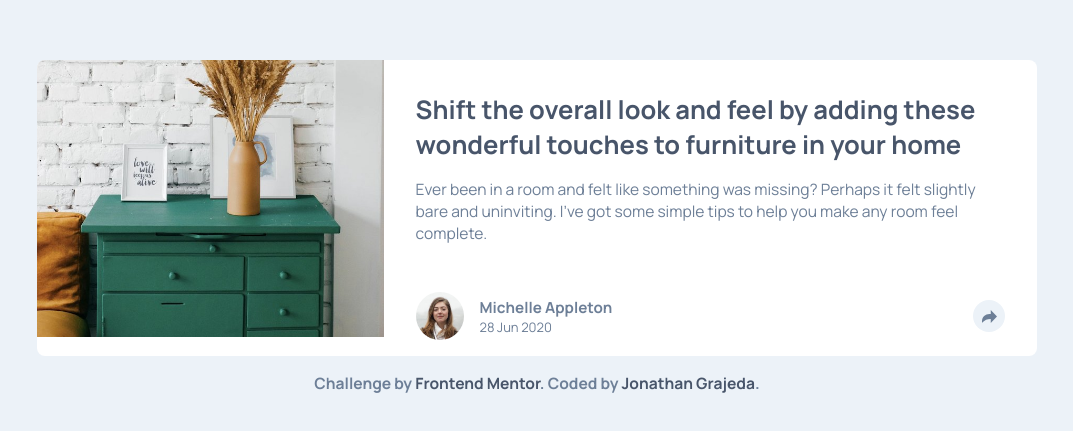
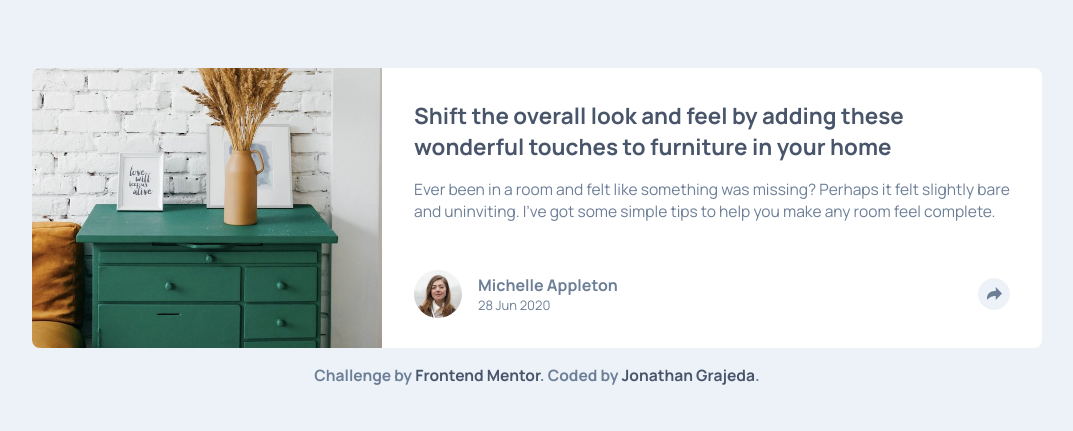
Before and after one commit to JohnMcKrazy/article_preview_frontendmentor_challenge_15, a plain HTML site: page index.html in a window 1280 px wide. Shown: the part 173-604 px from the top of the page, without its empty margins (103-1176 px from the left). Drawn offline with Linux system fonts and the light colour scheme.

Commit message:
aria labels

```diff
--- a/index.html
+++ b/index.html
@@ -34,11 +34,11 @@
                             <div class="user">
                                 <img src="./images/avatar-michelle.jpg" alt="profile card picture" class="avatar" />
                                 <div class="data_name">
-                                    <h3 class="name">Michelle Appleton</h3>
+                                    <h2 class="name">Michelle Appleton</h2>
                                     <span class="date">28 Jun 2020</span>
                                 </div>
                             </div>
-                            <button type="button" class="share_btn">
+                            <button type="button" class="share_btn" aria-label="share button">
                                 <span class="icon_container">
                                     <svg xmlns="http://www.w3.org/2000/svg" width="15" height="13"><path d="M15 6.495L8.766.014V3.88H7.441C3.33 3.88 0 7.039 0 10.936v2.049l.589-.612C2.59 10.294 5.422 9.11 8.39 9.11h.375v3.867L15 6.495z" /></svg>
                                 </span>
@@ -47,7 +47,7 @@
                         <div class="user_links">
                             <div class="btns_container">
                                 <span class="share_text">SHARE</span>
-                                <button type="button">
+                                <button type="button" aria-label="facebook button">
                                     <span class="social_icon icon_container">
                                         <svg xmlns="http://www.w3.org/2000/svg" width="20" height="20">
                                             <path
@@ -56,7 +56,7 @@
                                         </svg>
                                     </span>
                                 </button>
-                                <button type="button">
+                                <button type="button" aria-label="tweeter button">
                                     <span class="social_icon icon_container">
                                         <svg xmlns="http://www.w3.org/2000/svg" width="20" height="17">
                                             <path
@@ -65,7 +65,7 @@
                                         </svg>
                                     </span>
                                 </button>
-                                <button type="button">
+                                <button type="button" aria-label="pinterest button">
                                     <span class="social_icon icon_container">
                                         <svg xmlns="http://www.w3.org/2000/svg" width="20" height="20">
                                             <path
@@ -75,7 +75,7 @@
                                     </span>
                                 </button>
                             </div>
-                            <button type="button" class="share_btn">
+                            <button type="button" class="share_btn" aria-label="share button">
                                 <span class="icon_container">
                                     <svg xmlns="http://www.w3.org/2000/svg" width="15" height="13"><path d="M15 6.495L8.766.014V3.88H7.441C3.33 3.88 0 7.039 0 10.936v2.049l.589-.612C2.59 10.294 5.422 9.11 8.39 9.11h.375v3.867L15 6.495z" /></svg>
                                 </span>
--- a/style.css
+++ b/style.css
@@ -33,9 +33,6 @@ BODY {
     align-items: center;
 }
 
-H1 {
-    font-size: 1.4em;
-}
 
 IMG {
     display: block;
@@ -50,9 +47,18 @@ A {
     color: inherit;
 }
 
+H1,
+H2 {
+    font-weight: 700;
+}
+
 H1 {
     color: var(--VeryDarkGrayishBlue);
-    font-size: 1.6rem;
+    font-size: 1.4rem;
+}
+
+H2 {
+    font-size: 1rem;
 }
 
 P {
@@ -170,13 +176,7 @@ MAIN {
 }
 
 .user {
-
     gap: 1rem;
-}
-
-
-.name {
-    font-weight: 700;
 }
 
 .user_links {
@@ -240,7 +240,7 @@ A {
 @media screen and (min-width:1200px) {
     .card {
         flex-direction: row;
-        max-width: 1000px;
+        max-width: 1010px;
     }
 
 
```
